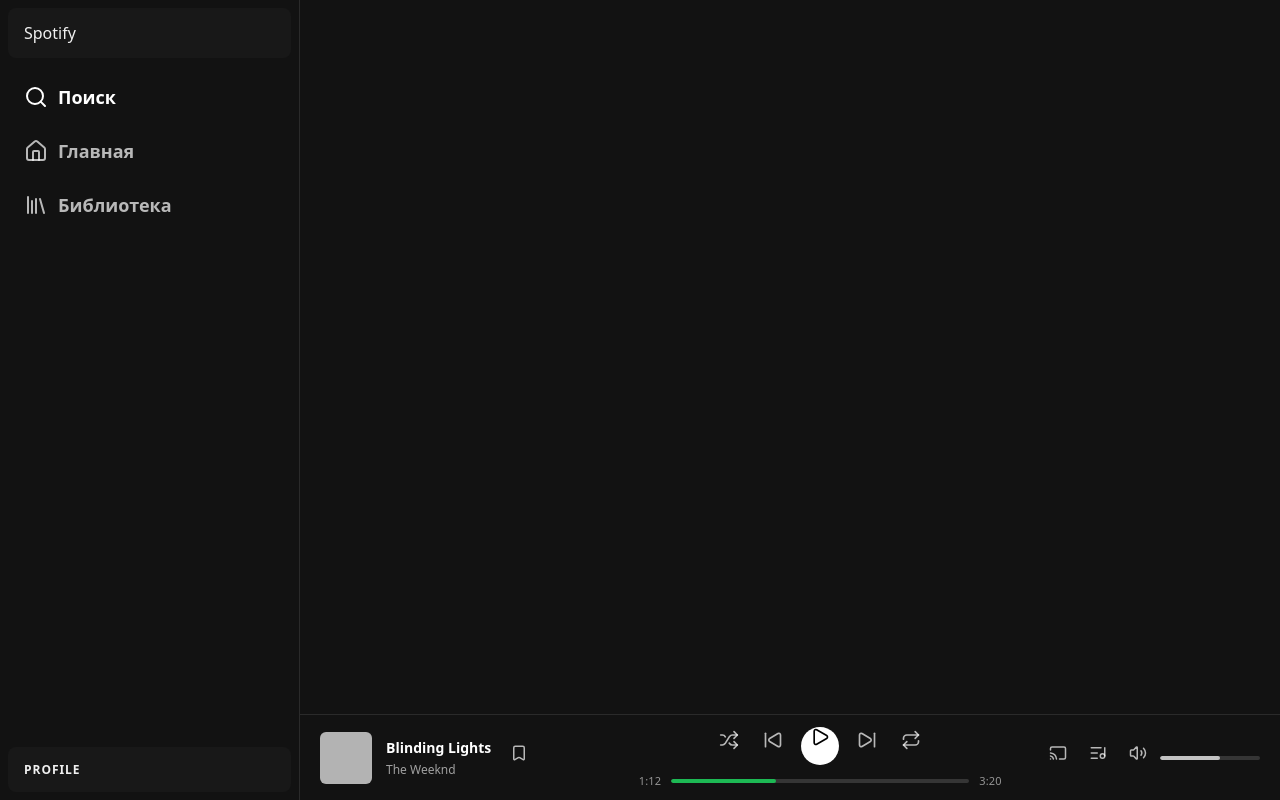
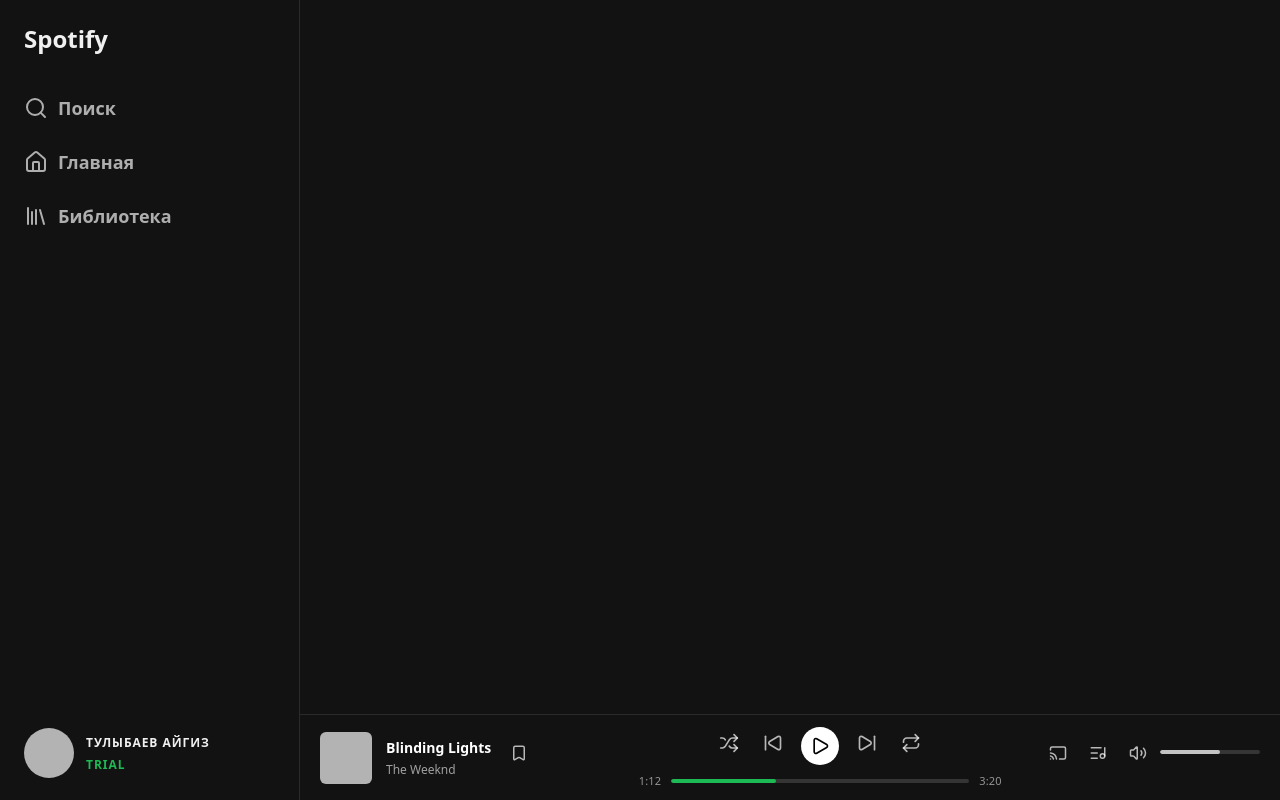
Before and after one commit to huhanka-b1eba/next-spotify, a Next.js app: page / in a window 1280 px wide. Built offline with nearby package versions, Linux system fonts and the light colour scheme.

Commit message:
fix: ui Sidebar & PlayerBar

```diff
--- /dev/null
+++ b/src/shared/Avatar/index.ts
@@ -0,0 +1,3 @@
+import Avatar from './ui/Avatar'
+
+export { Avatar }
--- /dev/null
+++ b/src/shared/Avatar/ui/Avatar.module.scss
@@ -0,0 +1,6 @@
+.avatar {
+  border-radius: 50%;
+  background: var(--color-muted);
+  width: 50px;
+  height: 50px;
+}
--- /dev/null
+++ b/src/shared/Avatar/ui/Avatar.tsx
@@ -0,0 +1,8 @@
+import React from 'react'
+import styles from './Avatar.module.scss'
+
+const Avatar = () => {
+  return <div className={styles['avatar']}></div>
+}
+
+export default Avatar
--- /dev/null
+++ b/src/shared/logo/ui/Logo.module.scss
@@ -0,0 +1,4 @@
+.logo {
+  font-weight: 700;
+  font-size: 24px;
+}
--- a/src/shared/logo/ui/Logo.tsx
+++ b/src/shared/logo/ui/Logo.tsx
@@ -1,7 +1,7 @@
-import React from 'react'
+import styles from './Logo.module.scss'
 
 const Logo = () => {
-  return <div>Spotify</div>
+  return <div className={styles['logo']}>Spotify</div>
 }
 
 export default Logo
--- a/src/widgets/player-bar/ui/PlayerBar.module.scss
+++ b/src/widgets/player-bar/ui/PlayerBar.module.scss
@@ -54,7 +54,6 @@
 }
 
 .controls-row {
-  align-items: center;
   display: flex;
   gap: 12px;
 }
@@ -67,6 +66,7 @@
   display: inline-flex;
   height: 32px;
   justify-content: center;
+  align-items: center;
   padding: 0;
   transition:
     color 0.2s ease,
@@ -95,6 +95,7 @@
   color: #000;
   cursor: pointer;
   display: inline-flex;
+  align-items: center;
   height: 38px;
   justify-content: center;
   padding: 0;
@@ -182,7 +183,6 @@
 }
 
 .volume-row {
-  align-items: center;
   display: flex;
   gap: 8px;
   min-width: 120px;
@@ -190,6 +190,7 @@
 
 .volume-bar {
   background: rgb(255 255 255 / 15%);
+  margin-top: 6px;
   border-radius: 999px;
   height: 4px;
   overflow: hidden;
--- a/src/widgets/sidebar/ui/Sidebar.module.scss
+++ b/src/widgets/sidebar/ui/Sidebar.module.scss
@@ -46,7 +46,6 @@
 
 .brand {
   align-items: center;
-  background: var(--color-bg-primary);
   border-radius: 8px;
   display: flex;
   padding: 14px 16px;
@@ -76,7 +75,8 @@
   align-items: center;
   border: none;
   border-radius: 6px;
-  color: rgb(255 255 255 / 70%);
+  color: var(--color-text);
+  opacity: 0.7;
   display: flex;
   font-size: 18px;
   font-weight: 700;
@@ -91,7 +91,7 @@
 
 .nav-link:hover,
 .nav-link:focus-visible {
-  color: #fff;
+  opacity: 1;
   outline: none;
   transform: translateX(2px);
 }
@@ -111,13 +111,10 @@
   width: 24px;
 }
 
-.nav-item:first-child .nav-link {
-  color: #fff;
-}
-
 .profile {
-  background: var(--color-bg-primary);
-  border-radius: 8px;
+  display: flex;
+  gap: 12px;
+  align-items: center;
   color: var(--color-text);
   font-size: 12px;
   font-weight: 600;
@@ -126,3 +123,15 @@
   padding: 14px 16px;
   text-transform: uppercase;
 }
+
+.profile-name {
+  display: block;
+  overflow: hidden;
+  text-overflow: ellipsis;
+  white-space: nowrap;
+}
+
+.profile-status {
+  padding-top: 5px;
+  color: var(--color-active);
+}
--- a/src/widgets/sidebar/ui/Sidebar.tsx
+++ b/src/widgets/sidebar/ui/Sidebar.tsx
@@ -3,6 +3,7 @@
 import Link from 'next/link'
 import { Home, Library, Search } from 'lucide-react'
 import { Logo } from '@/shared/Logo'
+import { Avatar } from '@/shared/Avatar'
 
 const Sidebar = () => {
   return (
@@ -38,7 +39,13 @@
           </li>
         </ul>
       </nav>
-      <div className={styles.profile}>Profile</div>
+      <div className={styles['profile']}>
+        <Avatar />
+        <div className={styles['profile-name']}>
+          <span>Тулыбаев Айгиз</span>
+          <div className={styles['profile-status']}>Trial</div>
+        </div>
+      </div>
     </aside>
   )
 }
```
